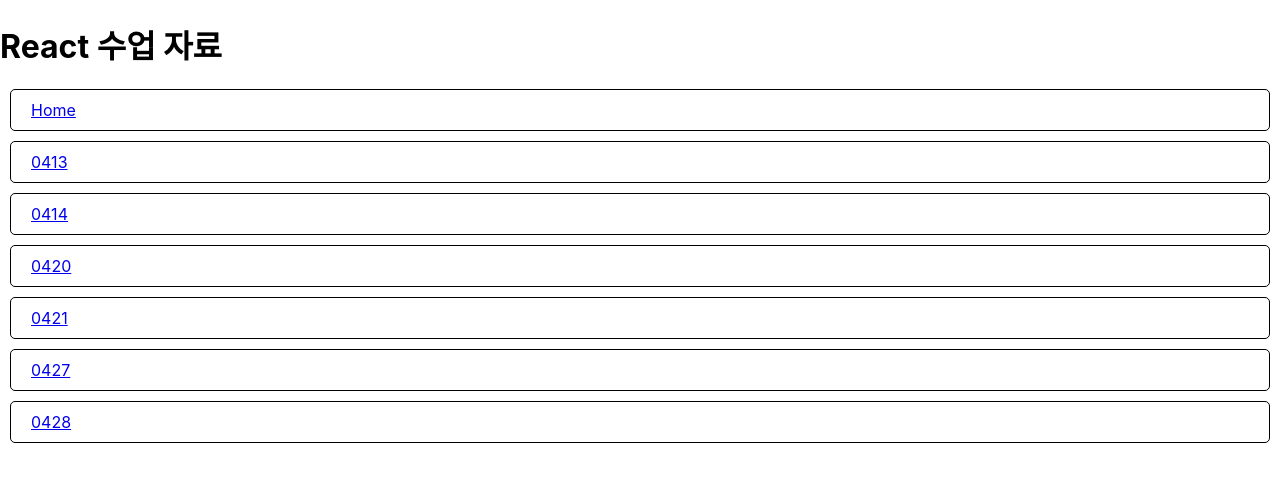
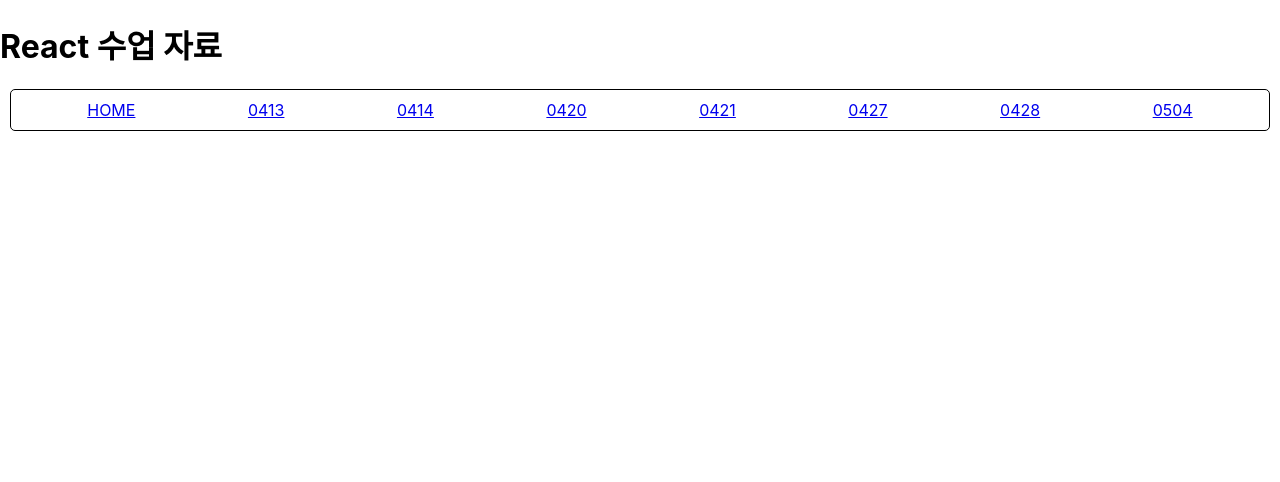
Before and after one commit to devgiants75/frontend-1223, a React (Create React App) app in the folder E_React/: page / in a window 1280 px wide. Shown: the top 482 px of the page. Built offline with nearby package versions, Linux system fonts and the light colour scheme.

Commit message:
20240504

```diff
--- a/E_React/src/App.tsx
+++ b/E_React/src/App.tsx
@@ -6,13 +6,15 @@ import { Route, Routes } from 'react-router-dom';
 //   - 해당 파일이 존재하는 디렉토리(폴더)의 기본(메인)이 되는 파일임을 파일명으로 명시
 // : 폴더 명 만으로 해당 파일 호출이 가능
 
-import Nav from './components/nav';
+import NavigationBar from './components/NavigationBar';
+
 import Index0413 from './views/0413';
 import Index0414 from './views/0414';
 import Index0420 from './views/0420';
 import Index0421 from './views/0421';
 import Index0427 from './views/0427';
 import Index0428 from './views/0428';
+
 
 function App() {
   return (
@@ -31,7 +33,8 @@ function App() {
           - to 속성을 사용하여 이동하고자 하는 경로를 지정
       */}
       <h1>React 수업 자료</h1>
-      <Nav />
+      <NavigationBar />
+
       <Routes>
         {/*
           npm run start
--- /dev/null
+++ b/E_React/src/components/NavigationBar.tsx
@@ -0,0 +1,33 @@
+import React from 'react'
+import { Link } from 'react-router-dom';
+
+export default function NavigationBar() {
+
+  // 링크 주소를 배열로 저장
+  // : 각 페이지의 경로를 포함
+  const links = ['/', '0413', '0414', '0420', '0421', '0427', '0428', '0504'];
+
+  return (
+    <div style={{
+      display: 'flex',
+      flexWrap: 'wrap',
+      justifyContent: 'space-around',
+      margin: '10px',
+      padding: '10px 20px',
+      border: '1px solid black',
+      borderRadius: '5px'
+    }}>
+      {/* links 배열을 순회하면서 Link 컴포넌트를 생성 */}
+      {links.map(link => (
+        // Link 컴포넌트에 고유 key 할당, to속성으로 URL경로 지정
+        <Link key={link} to={link}>
+          {/*
+            링크가 '/'인 경우: Home의 이름을 사용
+            , 그 외인 경우: 각 링크의 이름을 그대로 사용
+          */}
+          {link === '/' ? 'HOME' : link}
+        </Link>
+      ))}
+    </div>
+  )
+}
--- a/E_React/src/components/nav/index.tsx
+++ /dev/null
@@ -1,70 +0,0 @@
-import React from 'react'
-import { Link } from 'react-router-dom'
-
-// to 속성의 값은
-// : 전체 메인 URL인
-// : localhost:3000 뒤의 경로로 지정
-// - Route 컴포넌트의 path 속성과 동일한 값으로 지정
-
-export default function index() {
-  return (
-    <>
-      <div style={{
-        margin: '10px',
-        padding: '10px 20px',
-        border: '1px solid black',
-        borderRadius: '5px'
-      }}>
-        <Link to="/">Home</Link>
-      </div>
-      <div style={{
-        margin: '10px',
-        padding: '10px 20px',
-        border: '1px solid black',
-        borderRadius: '5px'
-      }}>
-        <Link to="/0413">0413</Link>
-      </div>
-      <div style={{
-        margin: '10px',
-        padding: '10px 20px',
-        border: '1px solid black',
-        borderRadius: '5px'
-      }}>
-        <Link to="/0414">0414</Link>
-      </div>
-      <div style={{
-        margin: '10px',
-        padding: '10px 20px',
-        border: '1px solid black',
-        borderRadius: '5px'
-      }}>
-        <Link to="/0420">0420</Link>
-      </div>
-      <div style={{
-        margin: '10px',
-        padding: '10px 20px',
-        border: '1px solid black',
-        borderRadius: '5px'
-      }}>
-        <Link to="/0421">0421</Link>
-      </div>
-      <div style={{
-        margin: '10px',
-        padding: '10px 20px',
-        border: '1px solid black',
-        borderRadius: '5px'
-      }}>
-        <Link to="/0427">0427</Link>
-      </div>
-      <div style={{
-        margin: '10px',
-        padding: '10px 20px',
-        border: '1px solid black',
-        borderRadius: '5px'
-      }}>
-        <Link to="/0428">0428</Link>
-      </div>
-    </>
-  )
-}
--- a/E_React/src/views/0428/c_Practice/Practice02.tsx
+++ b/E_React/src/views/0428/c_Practice/Practice02.tsx
@@ -1,4 +1,4 @@
-import React, { useRef, useState } from 'react'
+import React, { useEffect, useRef, useState } from 'react'
 
 //! 간단한 사진 캡쳐 & 표시 기능
 // - 웹캠으로 사진을 찍고, 찍은 사진을 화면에 표시
@@ -14,11 +14,50 @@ export default function Practice02() {
   // 캔버스 HTML 요소에 접근하기 위한 ref
   const canvasRef = useRef<HTMLCanvasElement>(null);
 
+  //! 웹캡 설정(부수 효과)
+  useEffect(() => {
+    async function setupWebcam() {
+      // 사용자의 웹캠에 접근하여 비디오 스트림을 얻음
+      const stream = await navigator.mediaDevices.getUserMedia({ video: true });
+      // 비디오 ref가 현재 참조하고 있는 DOM 요소가 있는 경우
+      if (videoRef.current) {
+        // 해당 비디오 요소의 소스로 스트림을 설정
+        videoRef.current.srcObject = stream;
+      }
+    }
+
+    // 위에서 정의한 웹캠 설정 함수를 호출
+    setupWebcam();
+  }, []);
+
+  //! 이미지 캡쳐 함수 정의
+  const captureImage = () => {
+    const video = videoRef.current;
+    const canvas = canvasRef.current;
+
+    if (video && canvas) {
+      // 캔버스의 2D 렌더링 컨텍스트를 가져옴
+      const context = canvas.getContext('2d');
+      // 컨텍스트가 성공적으로 생성되는 경우
+      if (context) {
+        // 비디오의 현재 프레임을 캔버스에 그림
+        context.drawImage(video, 0, 0, canvas.width, canvas.height);
+        // 캔버스의 내용을 png 형식의 데이터 URL로 변환
+        const imageData = canvas.toDataURL('image/png');
+        // 상태 변수 image 값을 업데이트하여 캡쳐된 이미지 데이터로 설정
+        setImage(imageData);
+      }
+    }
+
+  }
+
   return (
     <div>
       <h1>카메라 앱</h1>
       <video ref={videoRef} autoPlay playsInline width='320' height='240'></video>
       <button onClick={captureImage}>이미지 캡쳐</button>
+
+      {/*  */}
       <canvas ref={canvasRef} width='320' height='240' style={{ display: 'none'}}></canvas>
       {image && ( // image 상태변수가 null이 아닌 경우
         <div>
--- a/E_React/src/views/0428/index.tsx
+++ b/E_React/src/views/0428/index.tsx
@@ -4,6 +4,7 @@ import Effects01 from './b_Effects/Effects01'
 import Effects02 from './b_Effects/Effects02'
 import Effects03 from './b_Effects/Effects03'
 import Practice01 from './c_Practice/Practice01'
+import Practice02 from './c_Practice/Practice02'
 
 export default function Index() {
   return (
@@ -30,6 +31,7 @@ export default function Index() {
       >> Practice01.tsx
       */}
       <Practice01 />
+      <Practice02 />
     </div>
   )
 }
```
